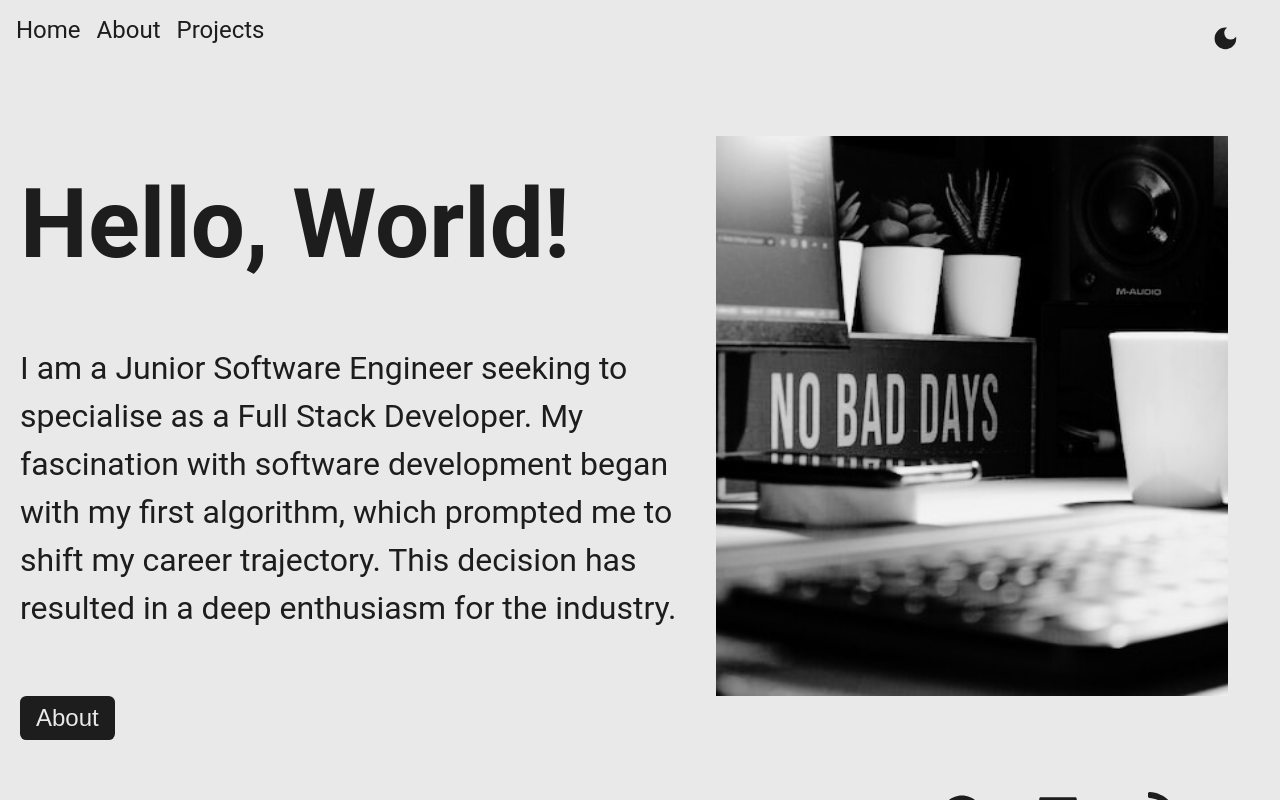
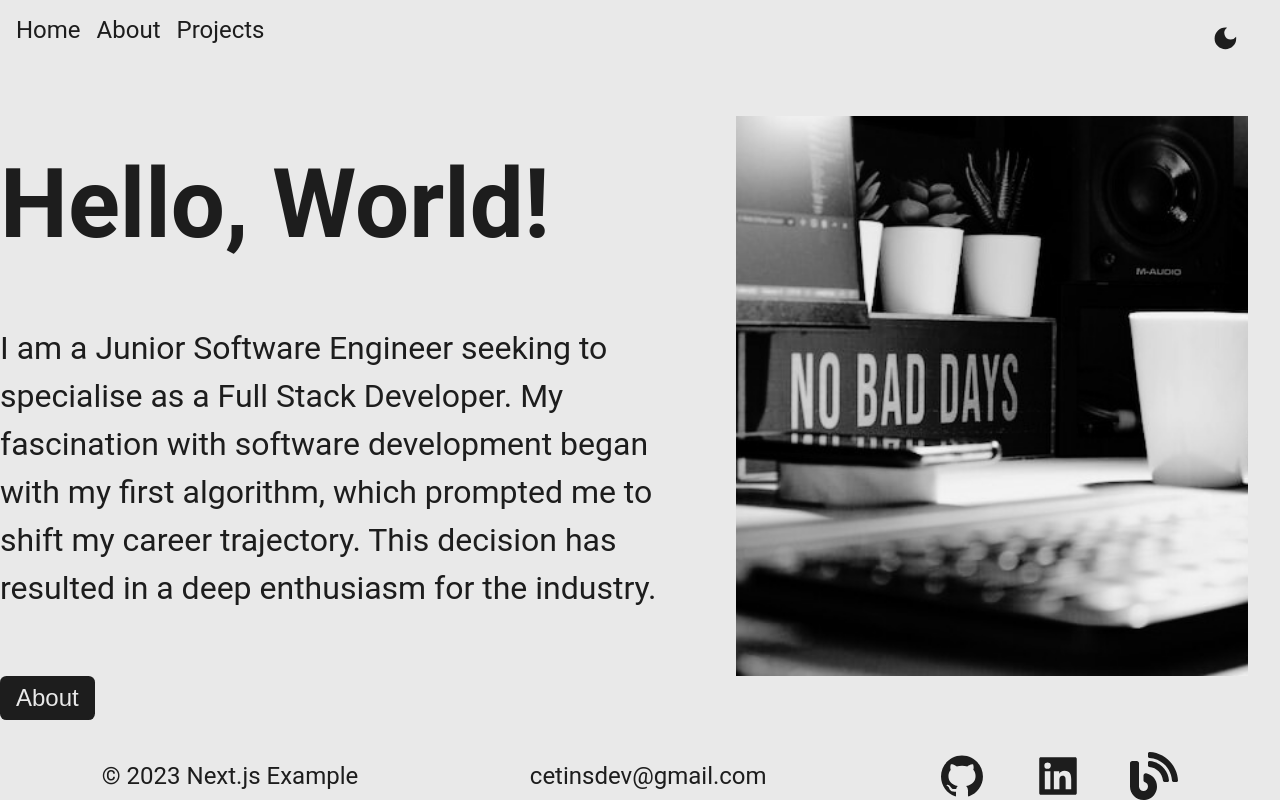
Before and after one commit to Cetins/web_cetin, a Next.js app: page / in a window 1280 px wide. Built offline with nearby package versions, Linux system fonts and the light colour scheme.

Commit message:
content class stretch added

```diff
--- a/styles/globals.css
+++ b/styles/globals.css
@@ -36,11 +36,11 @@ body {
   flex-direction: column;
   min-height: 100vh;
   overflow-y: auto;
+}
 
-}
 .content {
   flex-grow: 1;
-  padding: 20px;
+  justify-content: space-around;
 }
 
 a {
```
